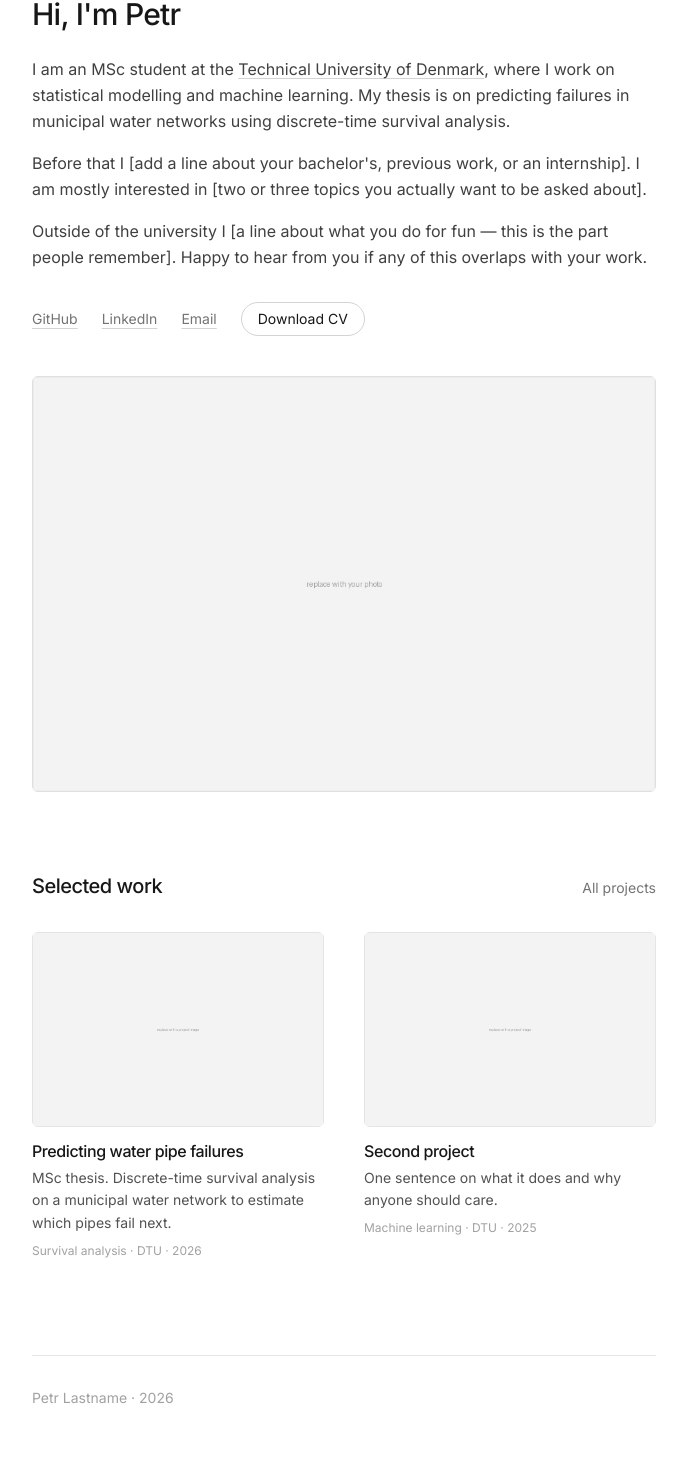
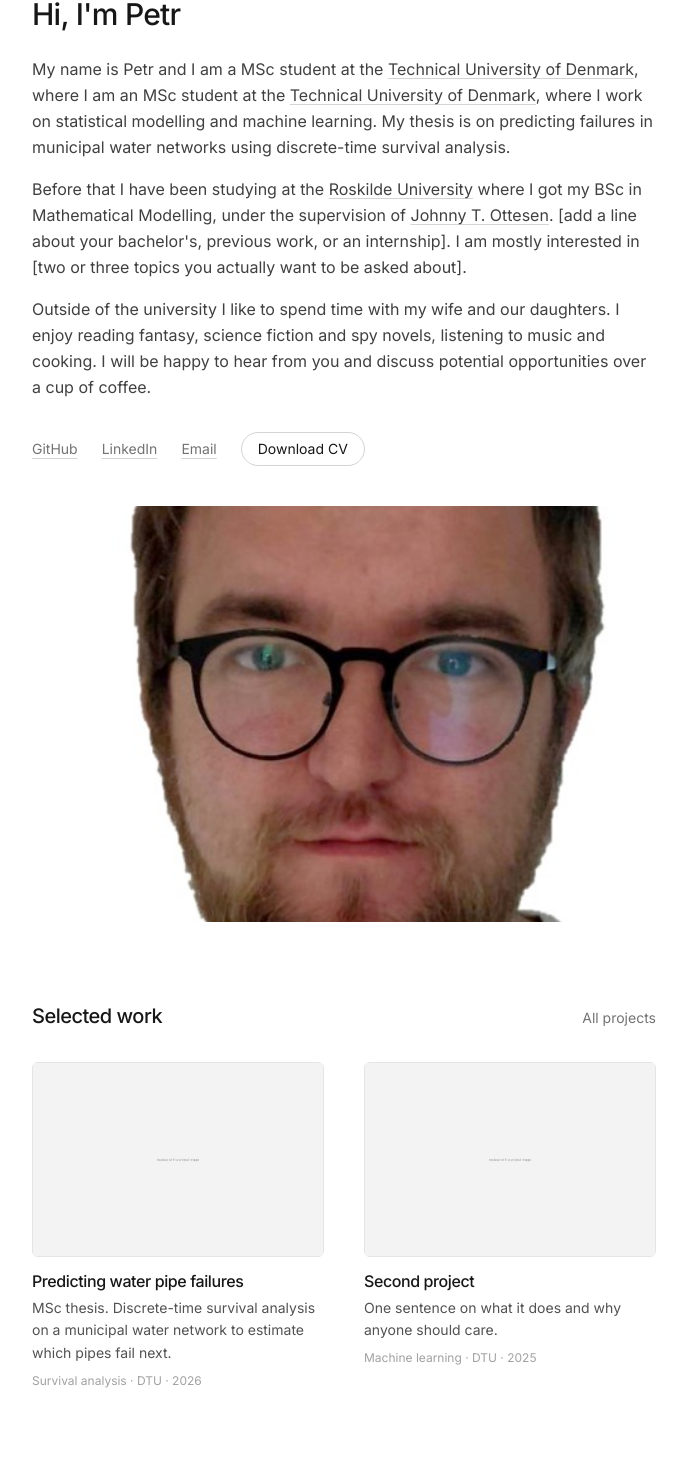
Before and after one commit to Cerlog/portfolio, a Next.js app: page / in a window 1280 px wide. Shown: the part 108-1578 px from the top of the page, without its empty margins (296-983 px from the left). Before the commit the page ends 1548 px from the top, so only its background shows below. Built offline with nearby package versions, Linux system fonts and the light colour scheme.

Commit message:
add notes page

```diff
--- a/data/site.js
+++ b/data/site.js
@@ -2,22 +2,27 @@
 
 export const site = {
   name: "Petr",
-  fullName: "Petr Lastname",
+  fullName: "Petr Boska Nylander",
   title: "Petr — MSc student, DTU",
   description: "Personal site of Petr, MSc student at DTU.",
 
   // Shown on the front page, one string per paragraph.
   // Use <a> tags freely — they are rendered as HTML.
   intro: [
-    `I am an MSc student at the <a href="https://www.dtu.dk/">Technical University of Denmark</a>,
+    `My name is Petr and I am a MSc student at the <a href="https://www.dtu.dk/">Technical University of Denmark</a>, where
+
+    I am an MSc student at the <a href="https://www.dtu.dk/">Technical University of Denmark</a>,
      where I work on statistical modelling and machine learning. My thesis is on predicting
      failures in municipal water networks using discrete-time survival analysis.`,
 
-    `Before that I [add a line about your bachelor's, previous work, or an internship].
+    `Before that I have been studying at the <a href="https://www.ruc.dk/">Roskilde University</a> where I got my BSc in Mathematical Modelling, under the supervision of <a href="https://www.ruc.dk/en/persons/henrik-olsen">Johnny T. Ottesen</a>.
+
+    [add a line about your bachelor's, previous work, or an internship].
      I am mostly interested in [two or three topics you actually want to be asked about].`,
 
-    `Outside of the university I [a line about what you do for fun — this is the part
-     people remember]. Happy to hear from you if any of this overlaps with your work.`,
+    `Outside of the university I like to spend time with my wife and our daughters. I enjoy reading fantasy, science fiction and spy novels, listening to music and cooking.
+
+ I will be happy to hear from you and discuss potential opportunities over a cup of coffee. `,
   ],
 
   photo: "/me.jpg", // put your photo at public/me.jpg
```
Also changed, not shown: public/me.jpg.
